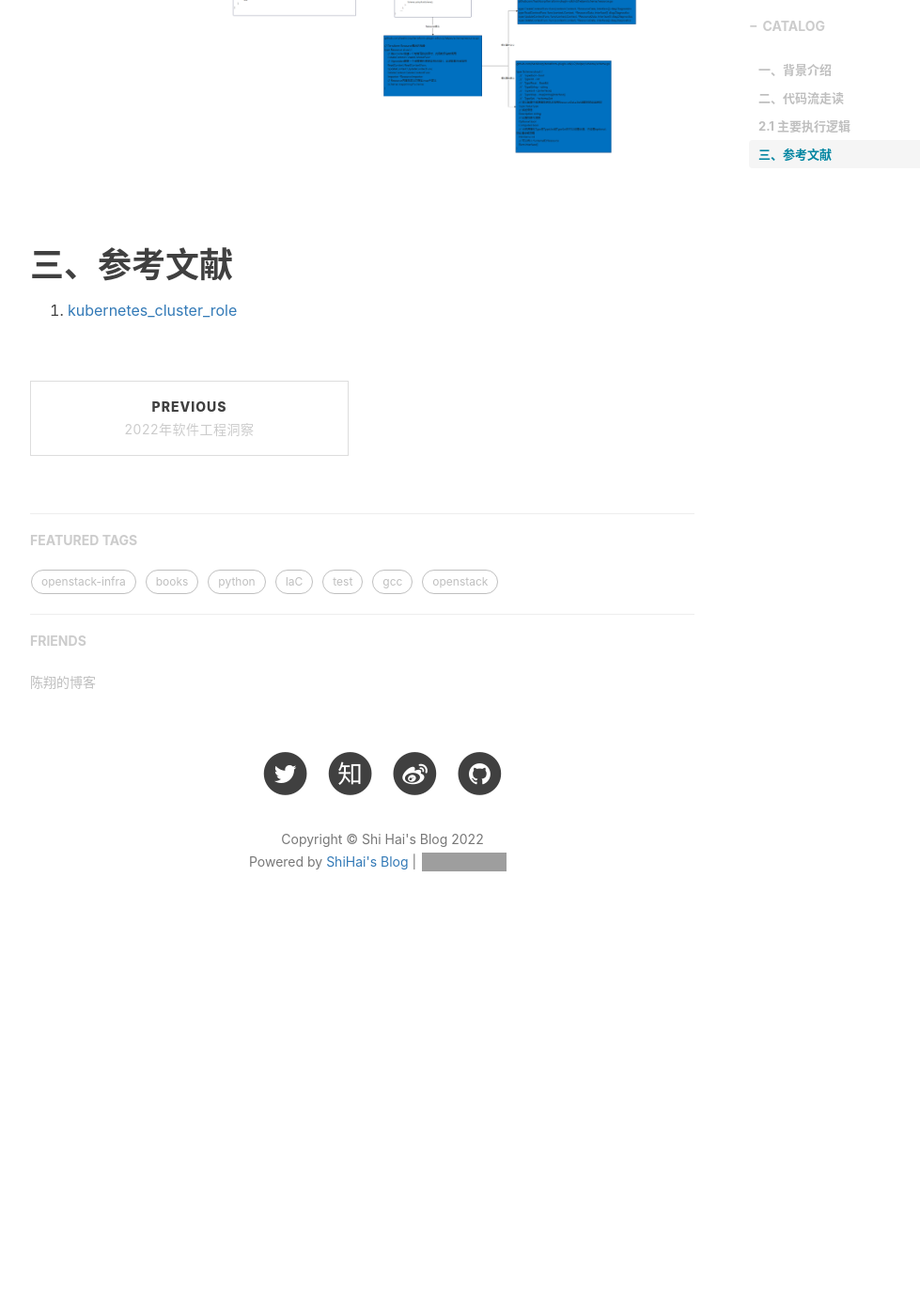
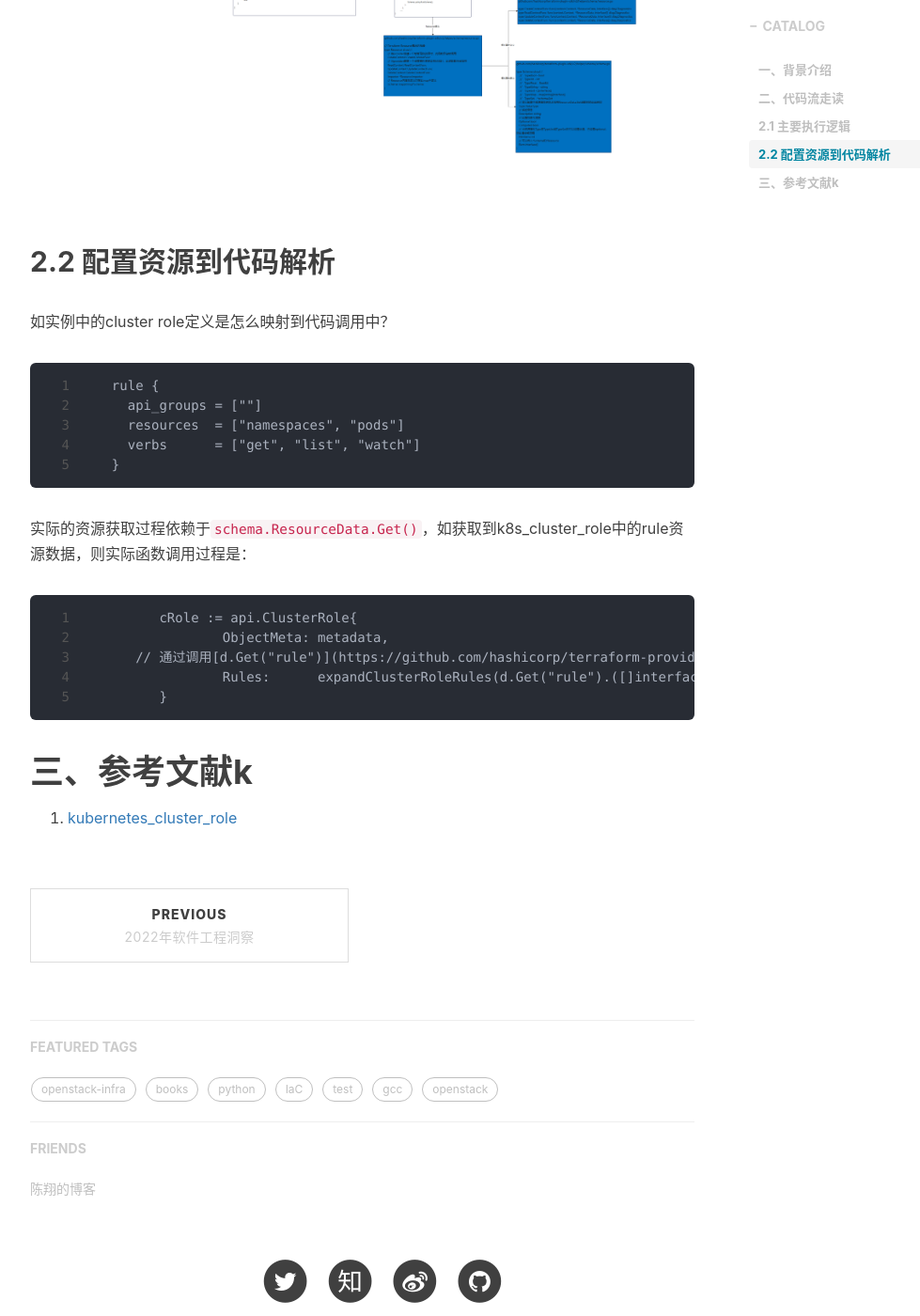
Before and after one commit to shihai1991/shihai1991.github.io, a Jekyll site: the page built from _posts/2022-10-31-provider如何解析tf配置文件.md, in a window 1280 px wide and 1400 px high, scrolled down 2140 px. Shown: the whole window at 94% size, without its empty margins (233-1212 px from the left). Built offline with Jekyll 4.4.1, drawn with Linux system fonts in a browser that asks for light colours; nearby versions of some CDN libraries; comment, search, counter and statistics services are not loaded; before the commit the page ends 3161 px from its top, so only the background shows below that; grey boxes are pictures that could not be loaded.

Commit message:
Update 2022-10-31-provider如何解析tf配置文件.md

````diff
--- a/_posts/2022-10-31-provider如何解析tf配置文件.md
+++ b/_posts/2022-10-31-provider如何解析tf配置文件.md
@@ -59,5 +59,24 @@ func resourceKubernetesClusterRole() *schema.Resource {
 ```
 k8s provider主要的代码执行流程图如下所示。
 ![]({{site.baseurl}}/img/20221031 k8s provider读取resource处理主要逻辑.png)
-# 三、参考文献
+
+## 2.2 配置资源到代码解析
+如实例中的cluster role定义是怎么映射到代码调用中？
+```
+  rule {
+    api_groups = [""]
+    resources  = ["namespaces", "pods"]
+    verbs      = ["get", "list", "watch"]
+  }
+```
+实际的资源获取过程依赖于`schema.ResourceData.Get()`，如获取到k8s_cluster_role中的rule资源数据，则实际函数调用过程是：
+```
+	cRole := api.ClusterRole{
+		ObjectMeta: metadata,
+     // 通过调用[d.Get("rule")](https://github.com/hashicorp/terraform-provider-kubernetes/blob/main/kubernetes/resource_kubernetes_cluster_role.go#L69)获取相关规则信息
+		Rules:      expandClusterRoleRules(d.Get("rule").([]interface{})),
+	}
+```
+
+# 三、参考文献k
 1. [kubernetes_cluster_role](https://registry.terraform.io/providers/hashicorp/kubernetes/latest/docs/resources/cluster_role)
````
